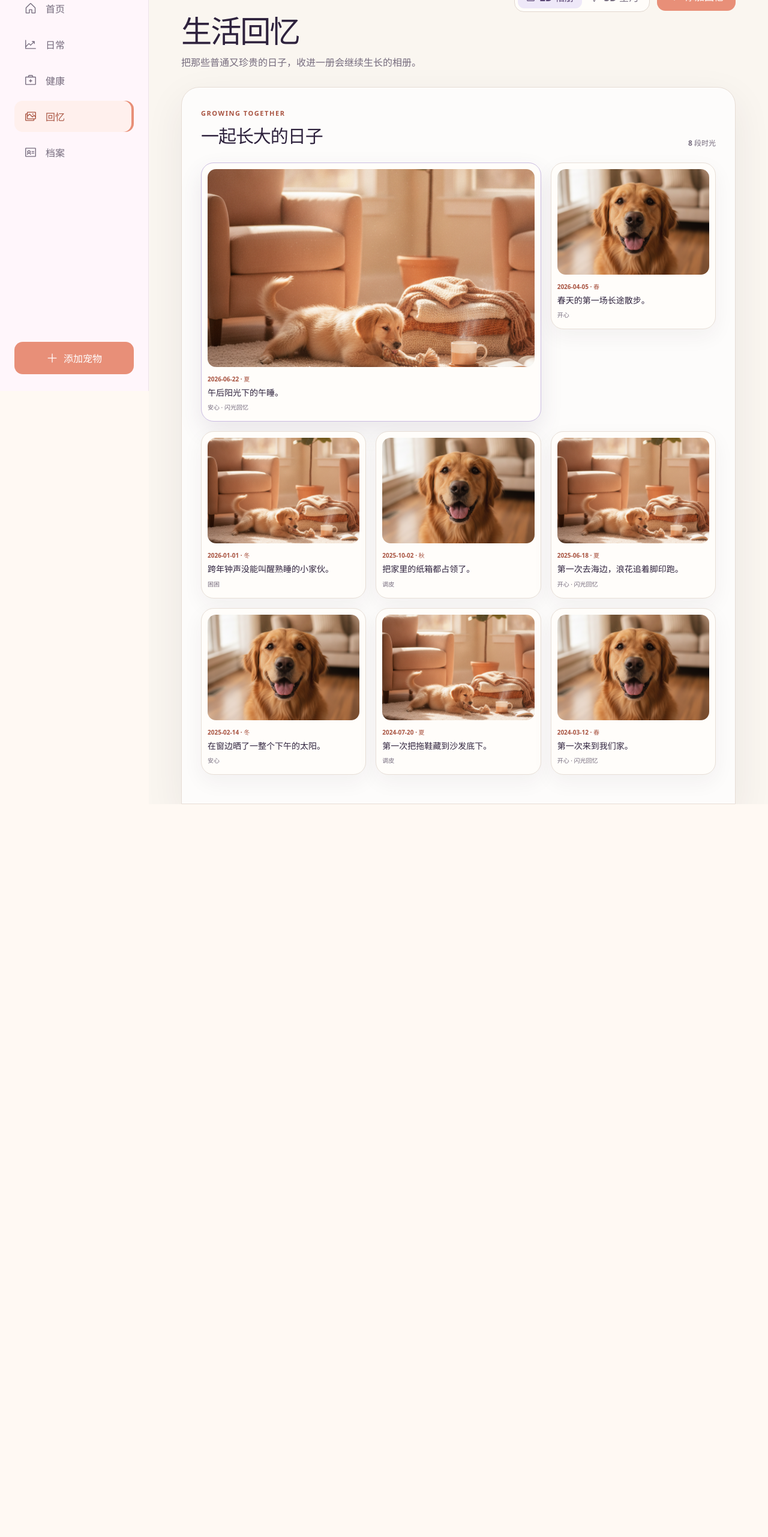
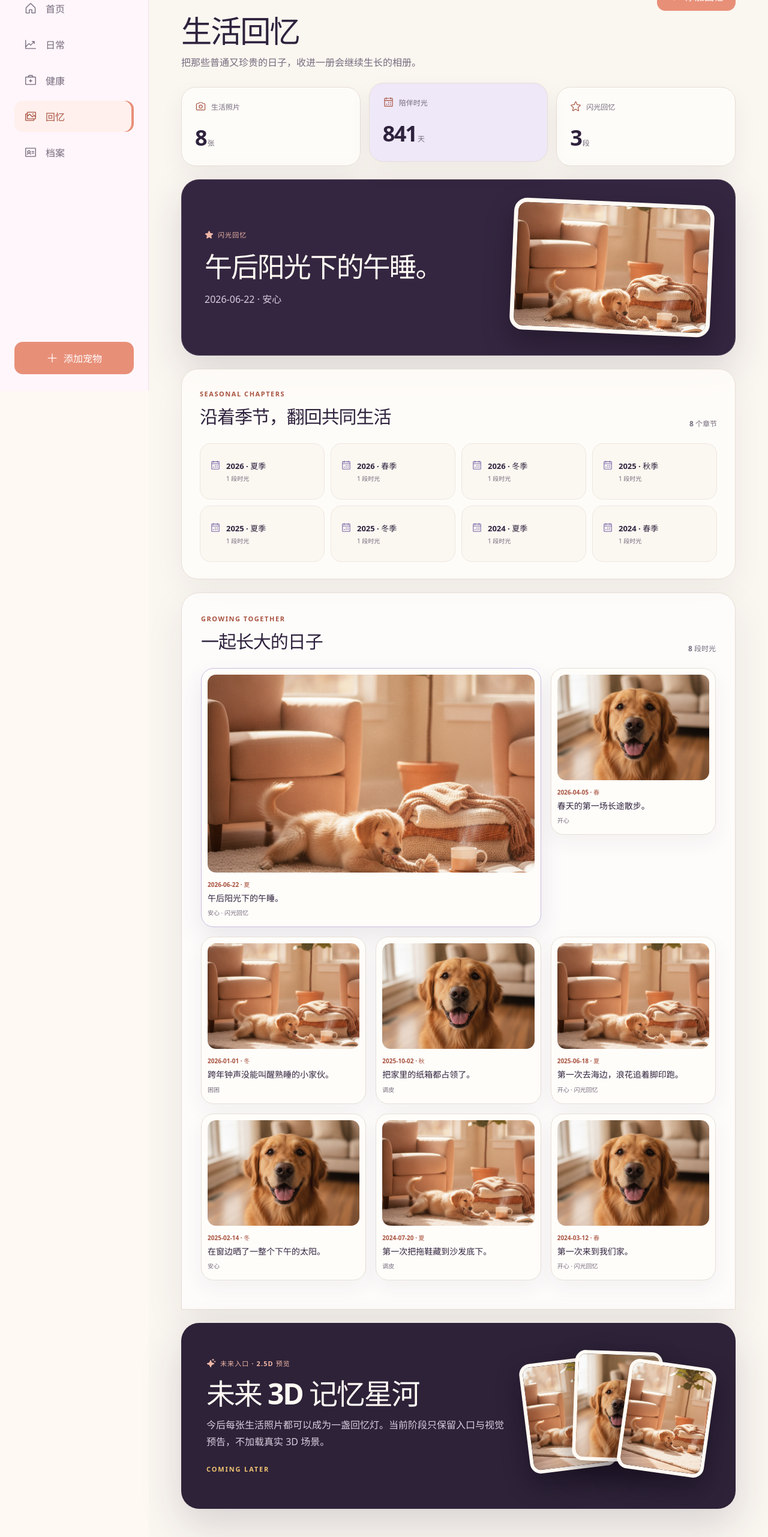
Before and after one commit to zhe8013-bot/pet-love, a React (Vite) app: page /memories in a window 1280 px wide. Shown: the part 148-2711 px from the top of the page at 60% size. Before the commit the page ends 1489 px from the top, so only its background shows below. Built offline with nearby package versions, Linux system fonts and the light colour scheme.

Commit message:
feat: reshape memories as a 2d growth album

```diff
--- a/src/features/memories/MemoryPage.tsx
+++ b/src/features/memories/MemoryPage.tsx
@@ -1,27 +1,19 @@
-import { CalendarDots, Plus, Sparkle, Star } from '@phosphor-icons/react'
-import { lazy, Suspense, useEffect, useMemo, useState } from 'react'
+import { CalendarDots, Camera, Plus, Sparkle, Star } from '@phosphor-icons/react'
+import { useEffect, useMemo, useState } from 'react'
 import { useSearchParams } from 'react-router-dom'
 import { usePetData } from '../../data/PetDataProvider'
 import type { Memory } from '../../domain/types'
 import { MemoryForm } from './MemoryForm'
-import { seasonForDate, type MemorySceneMode } from './sceneLayout'
+import { seasonForDate } from './sceneLayout'
 
-const MemoryUniverse = lazy(() => import('./MemoryUniverse').then((module) => ({
-  default: module.MemoryUniverse,
-})))
-
-const canUseWebGL = () =>
-  typeof window !== 'undefined' && typeof window.WebGLRenderingContext !== 'undefined'
+const dayInMilliseconds = 86400000
 
 export function MemoryPage() {
   const { currentPet, currentPetId, repository } = usePetData()
   const [searchParams, setSearchParams] = useSearchParams()
   const [memories, setMemories] = useState<Memory[]>([])
-  const [mode, setMode] = useState<MemorySceneMode>('growth')
   const [selected, setSelected] = useState<Memory>()
   const [formOpen, setFormOpen] = useState(false)
-  const [reducedMotion, setReducedMotion] = useState(false)
-  const webgl = useMemo(canUseWebGL, [])
 
   const loadMemories = async () => {
     if (!currentPetId) return
@@ -38,80 +30,74 @@ export function MemoryPage() {
     if (searchParams.get('new') === '1') setFormOpen(true)
   }, [searchParams])
 
-  useEffect(() => {
-    const media = window.matchMedia?.('(prefers-reduced-motion: reduce)')
-    if (!media) return
-    setReducedMotion(media.matches)
-    const listener = () => setReducedMotion(media.matches)
-    media.addEventListener?.('change', listener)
-    return () => media.removeEventListener?.('change', listener)
-  }, [])
-
   const closeForm = () => {
     setFormOpen(false)
     if (searchParams.has('new')) setSearchParams({})
   }
 
-  const isAlbum = mode === 'growth'
+  const highlights = memories.filter((memory) => memory.isHighlight)
+  const latestHighlight = highlights.at(-1)
+  const photoCount = memories.reduce((sum, memory) => sum + memory.photos.length, 0)
+  const firstMemoryDate = memories.map((memory) => memory.occurredAt).sort()[0]
+  const growthDays = firstMemoryDate
+    ? Math.max(1, Math.floor((Date.now() - new Date(`${firstMemoryDate}T00:00:00`).getTime()) / dayInMilliseconds) + 1)
+    : 0
+  const chapters = useMemo(() => {
+    const groups = new Map<string, number>()
+    memories.slice().reverse().forEach((memory) => {
+      const label = `${memory.occurredAt.slice(0, 4)} · ${seasonForDate(memory.occurredAt)}季`
+      groups.set(label, (groups.get(label) ?? 0) + 1)
+    })
+    return Array.from(groups, ([label, count]) => ({ label, count }))
+  }, [memories])
+  const futurePhotos = memories.slice().reverse().flatMap((memory) => memory.photos).slice(0, 3)
 
   return (
-    <div className={`memory-page memory-mode-${mode}`}>
-      {!isAlbum && (
-        <div className="memory-scene" aria-hidden={webgl ? 'true' : undefined}>
-          {webgl ? (
-            <Suspense fallback={<div className="memory-scene-loading">正在点亮回忆星河…</div>}>
-              <MemoryUniverse
-                memories={memories}
-                mode="galaxy"
-                selectedId={selected?.id}
-                onSelect={setSelected}
-                reducedMotion={reducedMotion}
-              />
-            </Suspense>
-          ) : (
-            <section className="memory-fallback" aria-label="2D 回忆画廊">
-              {memories.map((memory) => (
-                <button
-                  key={memory.id}
-                  aria-label={`查看回忆：${memory.note}`}
-                  onClick={() => setSelected(memory)}
-                >
-                  <img src={memory.photos[0]} alt="" />
-                </button>
-              ))}
-            </section>
-          )}
-        </div>
-      )}
-
+    <div className="memory-page memory-mode-growth">
       <header className="memory-header">
         <div>
-          <p className="eyebrow">{currentPet?.name ?? '宠物'} · {isAlbum ? 'LIFE ALBUM' : 'LANTERN GARDEN'}</p>
-          <h1>{isAlbum ? '生活回忆' : '记忆星河'}</h1>
-          <p>{isAlbum ? '把那些普通又珍贵的日子，收进一册会继续生长的相册。' : '拖动探索，靠近每一盏属于你们的灯火。'}</p>
+          <p className="eyebrow">{currentPet?.name ?? '宠物'} · LIFE ALBUM</p>
+          <h1>生活回忆</h1>
+          <p>把那些普通又珍贵的日子，收进一册会继续生长的相册。</p>
         </div>
         <div className="memory-actions">
-          <div className="mode-switch" aria-label="记忆展示模式">
-            <button
-              aria-pressed={isAlbum}
-              className={isAlbum ? 'active' : ''}
-              onClick={() => setMode('growth')}
-            >
-              <CalendarDots size={17} />2D 相册
-            </button>
-            <button
-              aria-pressed={!isAlbum}
-              className={!isAlbum ? 'active' : ''}
-              onClick={() => setMode('galaxy')}
-            >
-              <Sparkle size={17} />3D 星河
-            </button>
-          </div>
           <button className="button memory-add" onClick={() => setFormOpen(true)}><Plus size={18} />添加回忆</button>
         </div>
       </header>
 
-      {isAlbum && (
+      <div className="memory-page-content">
+        <section className="memory-overview" aria-label="成长概览">
+          <article><span><Camera size={19} />生活照片</span><strong>{photoCount}<small> 张</small></strong></article>
+          <article><span><CalendarDots size={19} />陪伴时光</span><strong>{growthDays}<small> 天</small></strong></article>
+          <article><span><Star size={19} />闪光回忆</span><strong>{highlights.length}<small> 段</small></strong></article>
+        </section>
+
+        <section className="memory-highlight" aria-label="闪光回忆">
+          <div className="memory-highlight-copy">
+            <span><Star size={15} weight="fill" />闪光回忆</span>
+            <h2>{latestHighlight?.note ?? '下一段闪光时刻，等你们一起写下。'}</h2>
+            <p>{latestHighlight ? `${latestHighlight.occurredAt} · ${latestHighlight.mood}` : '可以在添加回忆时，把特别的一天标记为闪光回忆。'}</p>
+          </div>
+          {(latestHighlight?.photos[0] ?? currentPet?.avatar) && (
+            <img src={latestHighlight?.photos[0] ?? currentPet?.avatar} alt="" />
+          )}
+        </section>
+
+        <section className="memory-chapters" aria-label="季节时间线">
+          <div className="album-heading">
+            <div>
+              <span>SEASONAL CHAPTERS</span>
+              <h2>沿着季节，翻回共同生活</h2>
+            </div>
+            <strong>{chapters.length} 个章节</strong>
+          </div>
+          <div className="memory-chapter-list">
+            {chapters.map((chapter) => (
+              <article key={chapter.label}><CalendarDots size={18} /><strong>{chapter.label}</strong><span>{chapter.count} 段时光</span></article>
+            ))}
+          </div>
+        </section>
+
         <section className="memory-album" aria-label="2D 回忆画廊">
           <div className="album-heading">
             <div>
@@ -137,26 +123,19 @@ export function MemoryPage() {
             ))}
           </div>
         </section>
-      )}
 
-      {!isAlbum && selected && (
-        <aside className="memory-detail" aria-live="polite">
-          <div className="memory-detail-photo"><img src={selected.photos[0]} alt={selected.note} /></div>
+        <section className="future-memory-entry" aria-label="未来 3D 记忆星河">
           <div>
-            <span className="memory-date">{selected.occurredAt} · {seasonForDate(selected.occurredAt)}</span>
-            <h2>{selected.note}</h2>
-            <p><span>{selected.mood}</span>{selected.isHighlight && <b><Star size={13} weight="fill" />闪光回忆</b>}</p>
+            <span><Sparkle size={16} weight="fill" />未来入口 · 2.5D 预览</span>
+            <h2>未来 3D 记忆星河</h2>
+            <p>今后每张生活照片都可以成为一盏回忆灯。当前阶段只保留入口与视觉预告，不加载真实 3D 场景。</p>
+            <strong>COMING LATER</strong>
           </div>
-        </aside>
-      )}
-
-      {!isAlbum && (
-        <footer className="season-ribbon">
-          {['春', '夏', '秋', '冬'].map((season) => <span key={season}>{season}</span>)}
-          <i />
-          <strong>{memories.length} 段时光</strong>
-        </footer>
-      )}
+          <div className="future-memory-photos" aria-hidden="true">
+            {futurePhotos.map((photo, index) => <img key={`${photo}-${index}`} src={photo} alt="" />)}
+          </div>
+        </section>
+      </div>
 
       {formOpen && (
         <MemoryForm
--- a/src/styles/theme.css
+++ b/src/styles/theme.css
@@ -1451,6 +1451,149 @@ button:focus-visible, a:focus-visible, input:focus-visible, textarea:focus-visib
   background: var(--peach);
 }
 
+.memory-page-content {
+  width: min(1102px, calc(100% - 108px));
+  margin: 0 auto;
+  padding-bottom: 56px;
+  display: grid;
+  gap: 22px;
+}
+
+.memory-overview {
+  display: grid;
+  grid-template-columns: repeat(3, minmax(0, 1fr));
+  gap: 14px;
+}
+
+.memory-overview article {
+  min-height: 132px;
+  padding: 22px;
+  display: grid;
+  align-content: space-between;
+  border: 1px solid #e7ded6;
+  border-radius: 24px;
+  background: rgba(255, 253, 250, .9);
+  box-shadow: 0 16px 42px rgba(46, 34, 61, .055);
+}
+
+.memory-overview article:nth-child(2) {
+  background: #eee8f8;
+  transform: translateY(-7px);
+}
+
+.memory-overview article > span {
+  display: flex;
+  align-items: center;
+  gap: 8px;
+  color: var(--muted);
+  font-size: 12px;
+  font-weight: 750;
+}
+
+.memory-overview article > span svg {
+  color: var(--peach-dark);
+}
+
+.memory-overview article > strong {
+  font-size: 36px;
+  letter-spacing: -.045em;
+}
+
+.memory-overview article small {
+  color: var(--muted);
+  font-size: 12px;
+}
+
+.memory-highlight {
+  min-height: 294px;
+  padding: 34px 38px;
+  display: grid;
+  grid-template-columns: minmax(0, 1fr) minmax(260px, .7fr);
+  align-items: center;
+  gap: 34px;
+  overflow: hidden;
+  color: #fffaf3;
+  border: 1px solid rgba(255, 255, 255, .13);
+  border-radius: 30px;
+  background: #342640;
+  box-shadow: 0 24px 64px rgba(46, 34, 61, .15);
+}
+
+.memory-highlight-copy > span,
+.future-memory-entry > div:first-child > span {
+  display: inline-flex;
+  align-items: center;
+  gap: 7px;
+  color: #efb6a6;
+  font-size: 11px;
+  font-weight: 850;
+  letter-spacing: .1em;
+}
+
+.memory-highlight h2 {
+  max-width: 590px;
+  margin: 12px 0 14px;
+  font-size: clamp(30px, 3.8vw, 46px);
+  line-height: 1.22;
+  letter-spacing: -.045em;
+}
+
+.memory-highlight p {
+  margin: 0;
+  color: #d8cfdf;
+}
+
+.memory-highlight > img {
+  width: 100%;
+  height: 220px;
+  object-fit: cover;
+  border: 7px solid #fffaf3;
+  border-radius: 22px;
+  box-shadow: 0 20px 44px rgba(12, 7, 18, .34);
+  transform: rotate(2.5deg);
+}
+
+.memory-chapters {
+  padding: 28px 30px;
+  border: 1px solid #e7ded6;
+  border-radius: 28px;
+  background: rgba(255, 253, 250, .88);
+  box-shadow: 0 18px 52px rgba(46, 34, 61, .055);
+}
+
+.memory-chapter-list {
+  display: grid;
+  grid-template-columns: repeat(4, minmax(0, 1fr));
+  gap: 10px;
+}
+
+.memory-chapter-list article {
+  min-height: 94px;
+  padding: 16px;
+  display: grid;
+  grid-template-columns: auto 1fr;
+  align-content: center;
+  column-gap: 9px;
+  border: 1px solid #eee6df;
+  border-radius: 18px;
+  background: #fbf7f1;
+}
+
+.memory-chapter-list article svg {
+  grid-row: span 2;
+  color: #7966aa;
+}
+
+.memory-chapter-list article strong {
+  font-size: 13px;
+}
+
+.memory-chapter-list article span {
+  margin-top: 4px;
+  color: var(--muted);
+  font-size: 10px;
+}
+
 .memory-album {
   width: min(1102px, calc(100% - 108px));
   margin: 0 auto;
@@ -1461,6 +1604,80 @@ button:focus-visible, a:focus-visible, input:focus-visible, textarea:focus-visib
   box-shadow: 0 22px 64px rgba(46, 34, 61, .08);
 }
 
+.memory-page-content .memory-album {
+  width: 100%;
+  margin: 0;
+}
+
+.future-memory-entry {
+  min-height: 310px;
+  padding: 38px 42px;
+  display: grid;
+  grid-template-columns: minmax(0, 1fr) 310px;
+  align-items: center;
+  gap: 34px;
+  overflow: hidden;
+  color: #fffaf3;
+  border-radius: 30px;
+  background: #2d2238;
+  box-shadow: 0 26px 68px rgba(46, 34, 61, .17);
+}
+
+.future-memory-entry h2 {
+  margin: 12px 0 12px;
+  font-size: clamp(31px, 4vw, 48px);
+  line-height: 1.08;
+  letter-spacing: -.045em;
+}
+
+.future-memory-entry p {
+  max-width: 560px;
+  margin: 0;
+  color: #d8cfdf;
+  line-height: 1.75;
+}
+
+.future-memory-entry > div:first-child > strong {
+  margin-top: 24px;
+  display: block;
+  color: #f1c473;
+  font-size: 11px;
+  letter-spacing: .17em;
+}
+
+.future-memory-photos {
+  position: relative;
+  height: 220px;
+}
+
+.future-memory-photos img {
+  position: absolute;
+  width: 146px;
+  height: 184px;
+  object-fit: cover;
+  border: 6px solid #fffaf3;
+  border-radius: 18px;
+  box-shadow: 0 18px 42px rgba(10, 6, 15, .4);
+}
+
+.future-memory-photos img:nth-child(1) {
+  top: 16px;
+  left: 0;
+  transform: rotate(-7deg);
+}
+
+.future-memory-photos img:nth-child(2) {
+  top: 2px;
+  left: 82px;
+  transform: rotate(2deg);
+}
+
+.future-memory-photos img:nth-child(3) {
+  top: 22px;
+  right: 0;
+  transform: rotate(8deg);
+}
+
 .album-heading {
   margin-bottom: 24px;
   display: flex;
@@ -1574,7 +1791,73 @@ button:focus-visible, a:focus-visible, input:focus-visible, textarea:focus-visib
   }
 
   .memory-mode-growth .memory-actions {
-    grid-template-columns: minmax(0, 1fr) auto;
+    display: flex;
+  }
+
+  .memory-page-content {
+    width: calc(100% - 36px);
+    padding-bottom: 0;
+    gap: 16px;
+  }
+
+  .memory-overview {
+    gap: 8px;
+  }
+
+  .memory-overview article {
+    min-height: 108px;
+    padding: 14px 12px;
+    border-radius: 18px;
+  }
+
+  .memory-overview article:nth-child(2) {
+    transform: translateY(-4px);
+  }
+
+  .memory-overview article > span {
+    gap: 5px;
+    font-size: 10px;
+  }
+
+  .memory-overview article > strong {
+    font-size: 26px;
+  }
+
+  .memory-highlight {
+    min-height: 430px;
+    padding: 28px 22px 22px;
+    display: flex;
+    flex-direction: column;
+    align-items: stretch;
+    gap: 22px;
+    border-radius: 26px;
+  }
+
+  .memory-highlight h2 {
+    font-size: 31px;
+  }
+
+  .memory-highlight > img {
+    height: 210px;
+    border-width: 5px;
+    border-radius: 18px;
+    transform: rotate(1deg);
+  }
+
+  .memory-chapters {
+    padding: 24px 16px;
+    border-radius: 25px;
+  }
+
+  .memory-chapter-list {
+    grid-template-columns: repeat(2, minmax(0, 1fr));
+    gap: 8px;
+  }
+
+  .memory-chapter-list article {
+    min-height: 82px;
+    padding: 12px;
+    border-radius: 16px;
   }
 
   .memory-album {
@@ -1616,6 +1899,37 @@ button:focus-visible, a:focus-visible, input:focus-visible, textarea:focus-visib
 
   .album-card strong {
     font-size: 12px;
+  }
+
+  .future-memory-entry {
+    min-height: 470px;
+    padding: 30px 22px 24px;
+    display: block;
+    border-radius: 26px;
+  }
+
+  .future-memory-entry h2 {
+    font-size: 35px;
+  }
+
+  .future-memory-entry p {
+    font-size: 13px;
+  }
+
+  .future-memory-photos {
+    height: 178px;
+    margin-top: 24px;
+  }
+
+  .future-memory-photos img {
+    width: 112px;
+    height: 146px;
+    border-width: 5px;
+    border-radius: 15px;
+  }
+
+  .future-memory-photos img:nth-child(2) {
+    left: 32%;
   }
 }
 
```
Also changed, not shown: 1 other file (tests, documents, lock files or other folders).
